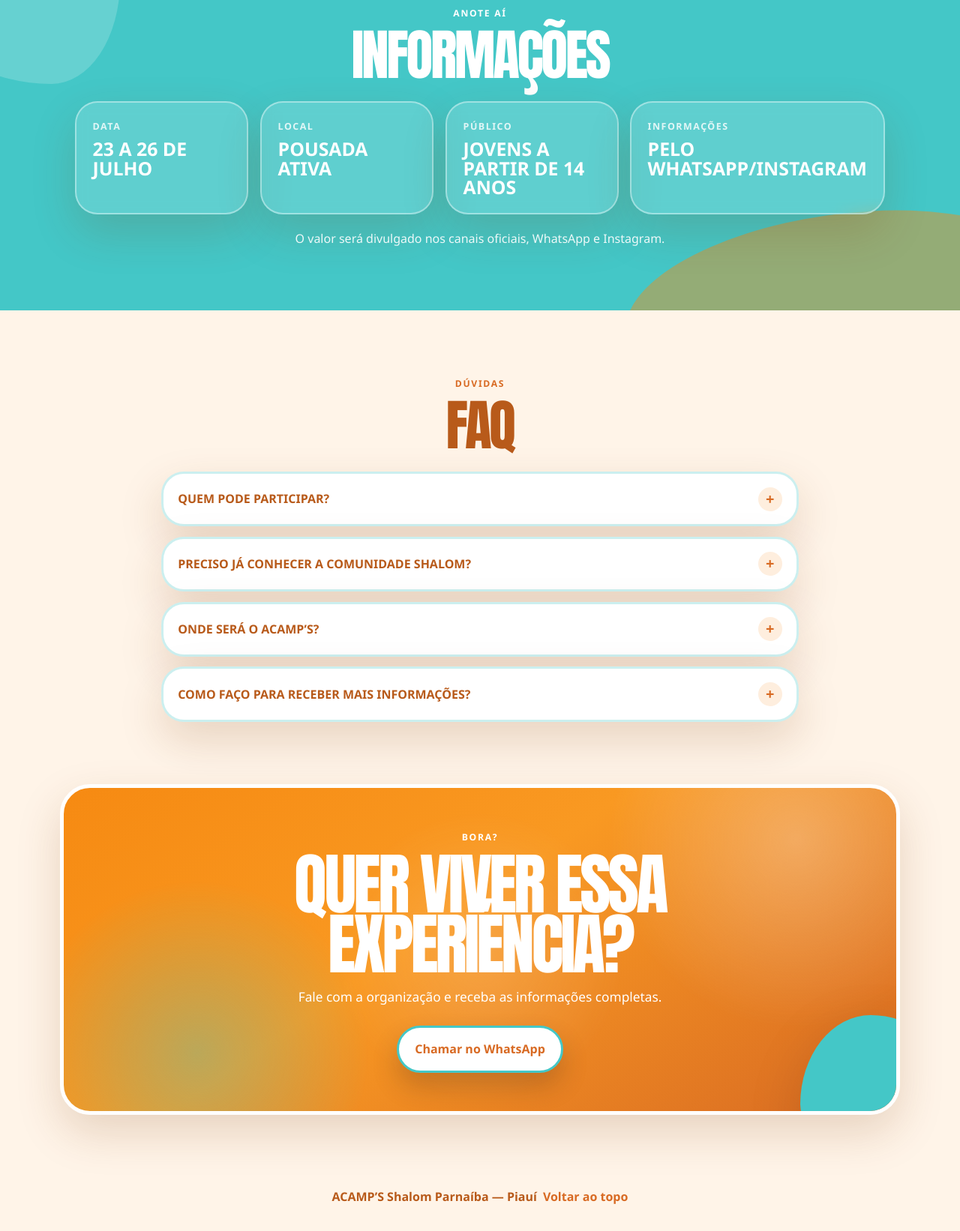
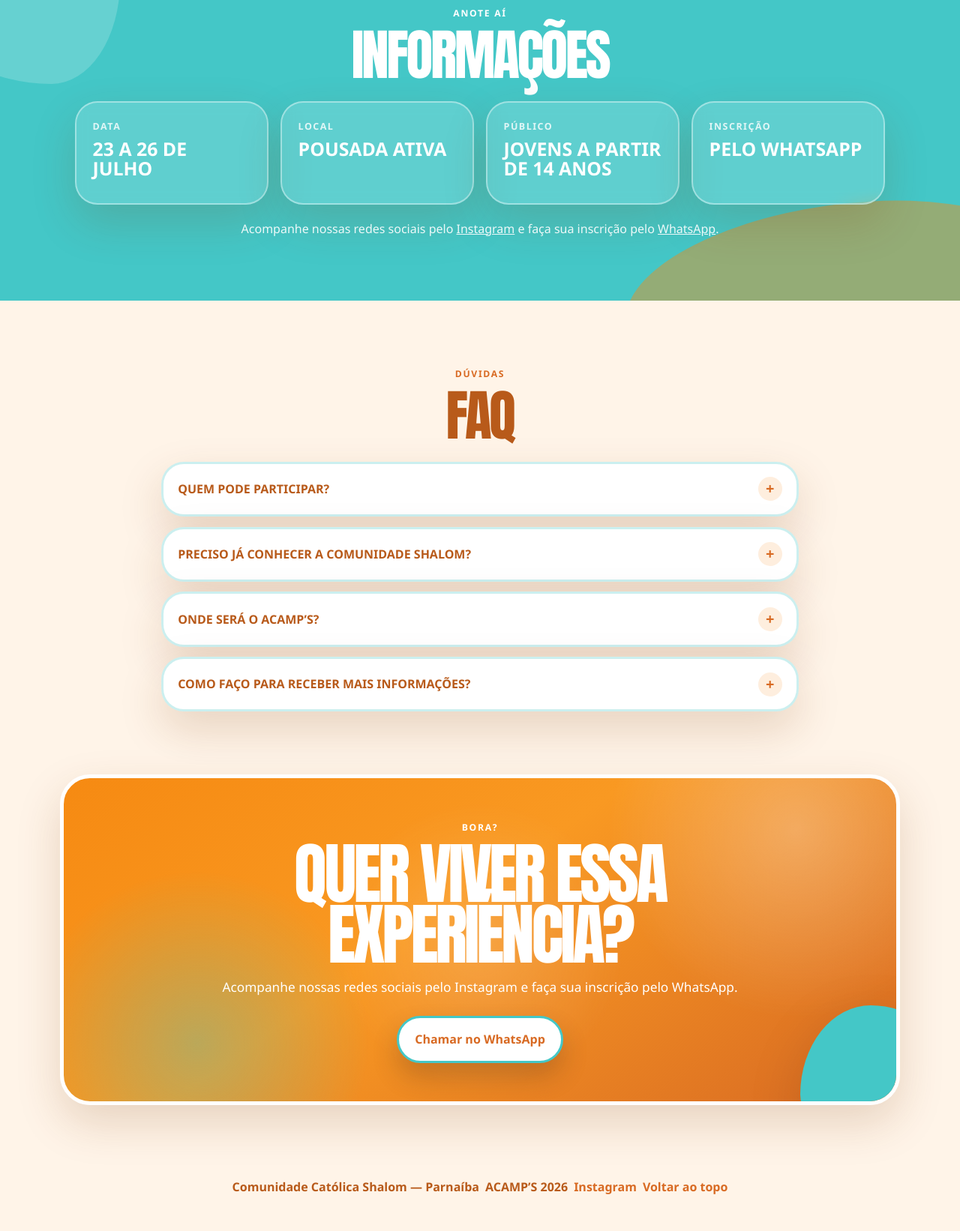
Before and after one commit to oKauanAq/Acamps-parnaiba, a plain HTML site: page index.html in a window 1280 px wide. Shown: the part 4347-5989 px from the top of the page at 75% size. Drawn offline with Linux system fonts and the light colour scheme.

Commit message:
Atualiza links finais da landing page

```diff
--- a/index.html
+++ b/index.html
@@ -25,7 +25,7 @@
       </a>
       <div class="topbar-actions">
         <span class="camp-label">acampamento de jovens shalom</span>
-        <a class="nav-link" href="COLOCAR_LINK_INSTAGRAM_AQUI" target="_blank" rel="noopener">Instagram</a>
+        <a class="nav-link" href="https://www.instagram.com/juventudeparnaiba?igsh=cDZhOXZucGlqOWpo" target="_blank" rel="noopener">Instagram</a>
       </div>
     </nav>
 
@@ -38,7 +38,7 @@
           De 23 a 26 de julho, jovens a partir de 14 anos viverão dias de amizade,
           alegria, formação e encontro com Deus em Parnaíba.
         </p>
-        <a class="button button-primary" href="COLOCAR_LINK_WHATSAPP_AQUI" target="_blank" rel="noopener">
+        <a class="button button-primary" href="https://w.app/y9ivzq" target="_blank" rel="noopener">
           Quero saber mais pelo WhatsApp
         </a>
       </div>
@@ -144,9 +144,9 @@
         <article class="info-card reveal-on-scroll"><span>Data</span><strong>23 a 26 de julho</strong></article>
         <article class="info-card reveal-on-scroll"><span>Local</span><strong>Pousada Ativa</strong></article>
         <article class="info-card reveal-on-scroll"><span>Público</span><strong>Jovens a partir de 14 anos</strong></article>
-        <article class="info-card reveal-on-scroll"><span>Informações</span><strong>Pelo WhatsApp/Instagram</strong></article>
+        <article class="info-card reveal-on-scroll"><span>Inscrição</span><strong>Pelo WhatsApp</strong></article>
       </div>
-      <p class="price-note reveal-on-scroll">O valor será divulgado nos canais oficiais, WhatsApp e Instagram.</p>
+      <p class="price-note reveal-on-scroll">Acompanhe nossas redes sociais pelo <a href="https://www.instagram.com/juventudeparnaiba?igsh=cDZhOXZucGlqOWpo" target="_blank" rel="noopener">Instagram</a> e faça sua inscrição pelo <a href="https://w.app/y9ivzq" target="_blank" rel="noopener">WhatsApp</a>.</p>
     </section>
 
     <section class="section faq" aria-labelledby="faq-title">
@@ -169,7 +169,7 @@
         </details>
         <details class="reveal-on-scroll">
           <summary>Como faço para receber mais informações?</summary>
-          <p>Toque no botão de WhatsApp ou acesse o Instagram oficial para falar com a organização.</p>
+          <p>Acompanhe nossas redes sociais pelo <a href="https://www.instagram.com/juventudeparnaiba?igsh=cDZhOXZucGlqOWpo" target="_blank" rel="noopener">Instagram</a> e faça sua inscrição pelo <a href="https://w.app/y9ivzq" target="_blank" rel="noopener">WhatsApp</a>.</p>
         </details>
       </div>
     </section>
@@ -179,14 +179,16 @@
       <div class="final-content reveal-on-scroll">
         <span class="section-kicker">Bora?</span>
         <h2 id="cta-title">Quer viver essa experiência?</h2>
-        <p>Fale com a organização e receba as informações completas.</p>
-        <a class="button button-light" href="COLOCAR_LINK_WHATSAPP_AQUI" target="_blank" rel="noopener">Chamar no WhatsApp</a>
+        <p>Acompanhe nossas redes sociais pelo Instagram e faça sua inscrição pelo WhatsApp.</p>
+        <a class="button button-light" href="https://w.app/y9ivzq" target="_blank" rel="noopener">Chamar no WhatsApp</a>
       </div>
     </section>
   </main>
 
   <footer class="footer">
-    <p>ACAMP’S Shalom Parnaíba — Piauí</p>
+    <p>Comunidade Católica Shalom — Parnaíba</p>
+    <p>ACAMP’S 2026</p>
+    <a href="https://www.instagram.com/juventudeparnaiba?igsh=cDZhOXZucGlqOWpo" target="_blank" rel="noopener">Instagram</a>
     <a href="#topo">Voltar ao topo</a>
   </footer>
 
```
Also changed, not shown: 1 other file.
